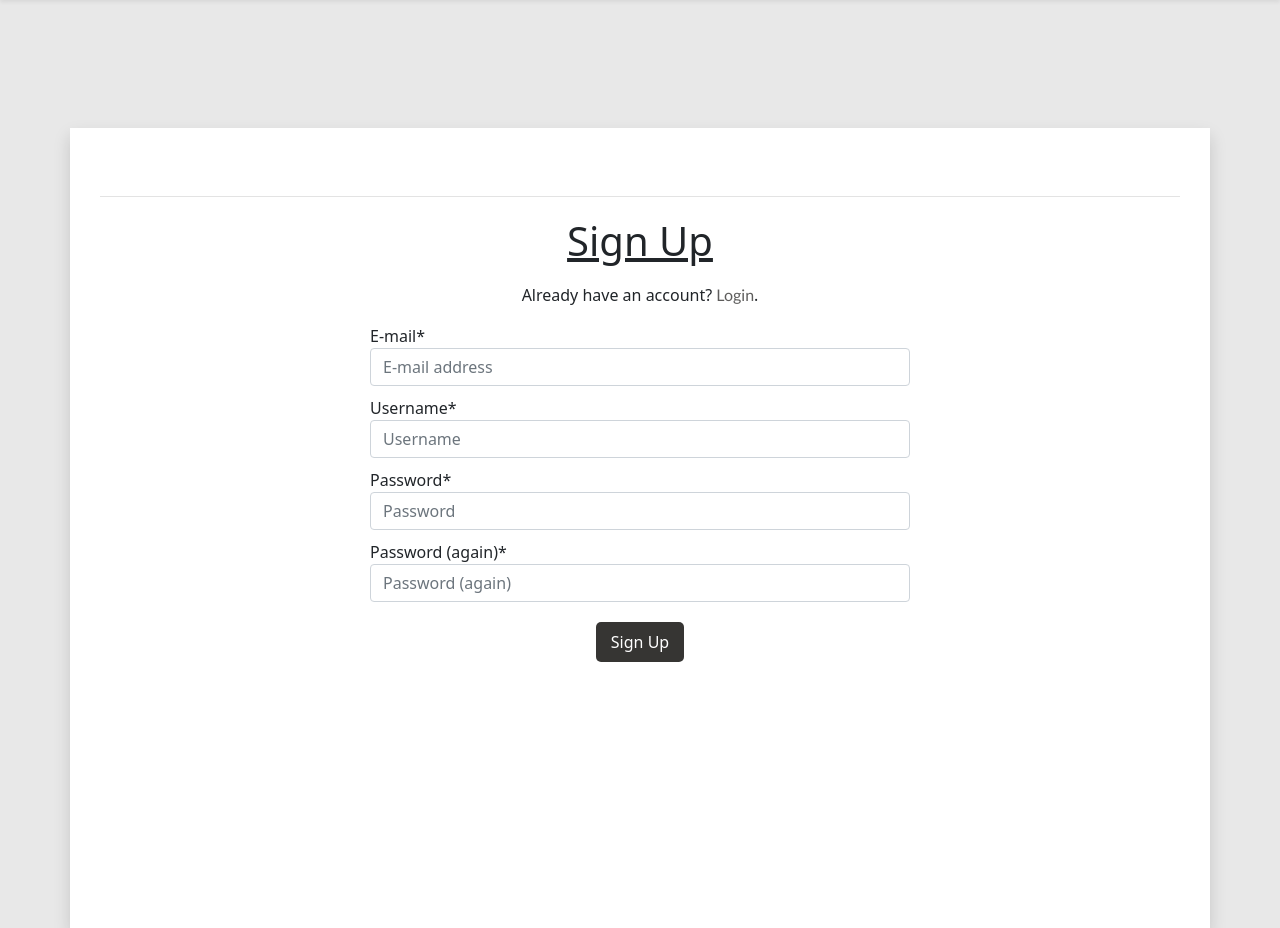
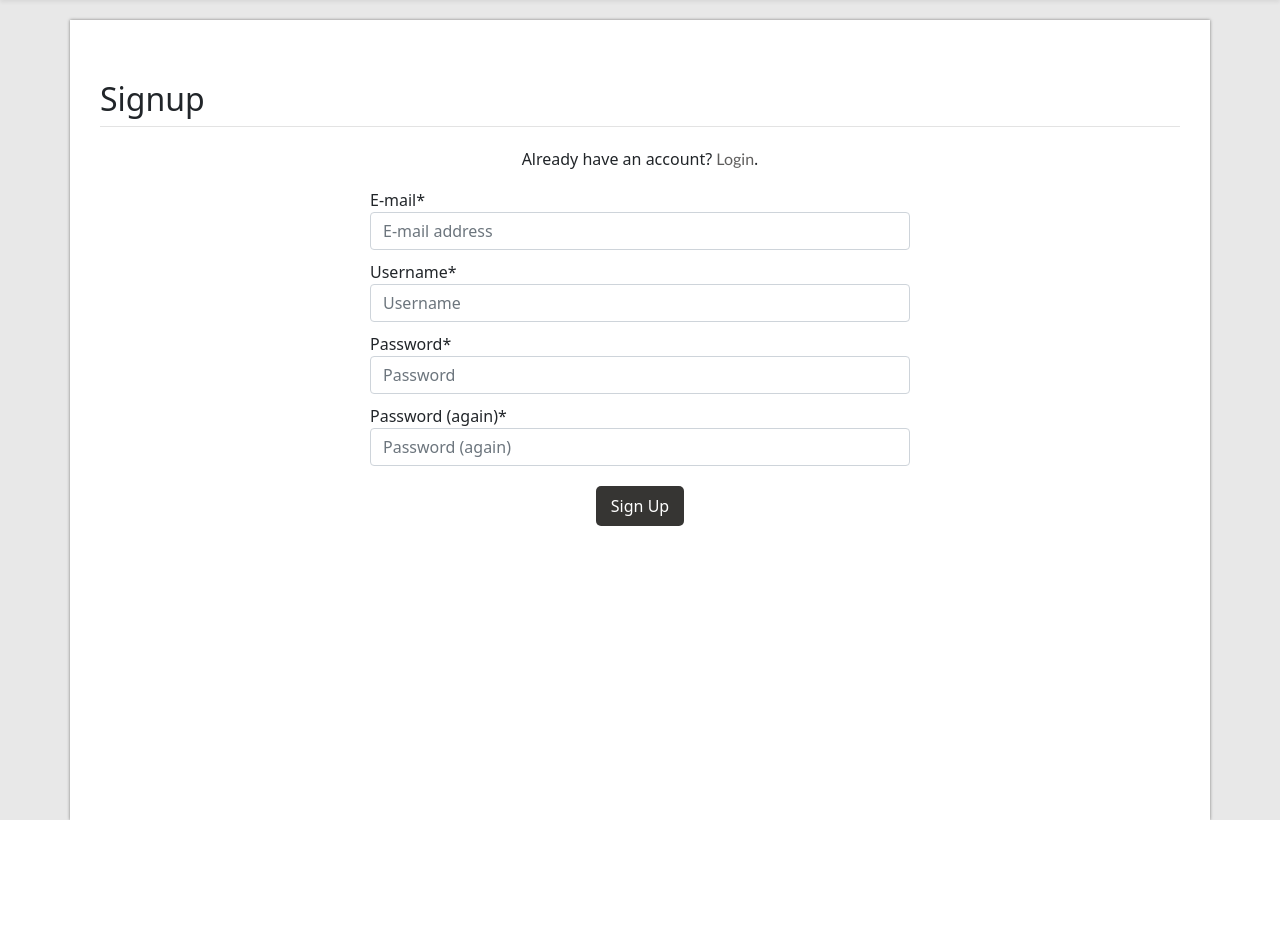
Before and after one commit to bitgato/c2cloan, a Django app: page /accounts/signup/ in a window 1280 px wide. Shown: the part 61-989 px from the top of the page. After the commit the page ends 881 px from the top, so only its background shows below. Run offline with Django 4.2, Linux system fonts and the light colour scheme; some libraries are stand-ins or nearby versions.

Commit message:
Add default photo and fix container layout

```diff
--- a/static_files/style.css
+++ b/static_files/style.css
@@ -56,7 +56,6 @@ input[type=checkbox]:checked {
 	box-shadow: none;
 }
 .container {
-	margin-top: 10%;
 	padding-top: 60px;
 	padding-bottom: 60px;
 	padding-right: 30px;
@@ -67,6 +66,8 @@ input[type=checkbox]:checked {
 	min-height: 100%;
 	background-color: white;
 	box-shadow: 0 0 3px 0 var(--shadow);
+	margin-top: 20px;
+	margin-bottom: 20px;
 }
 .container > h1 {
 	text-decoration: underline;
--- a/templates/account/base.html
+++ b/templates/account/base.html
@@ -1,5 +1,4 @@
 {% extends 'base.html' %}
-{% block extra_container_class %} shadow {% endblock %}
 
 {% block body %}
 
--- a/templates/account/login.html
+++ b/templates/account/login.html
@@ -5,10 +5,9 @@
 {% load account socialaccount %}
 
 {% block head_title %}{% trans "Sign In" %}{% endblock %}
+{% block page_heading %}Login{% endblock %}
 
 {% block content %}
-
-  <h1>{% trans "Login" %}</h1>
 
   {% get_providers as socialaccount_providers %}
 
--- a/templates/account/signup.html
+++ b/templates/account/signup.html
@@ -4,10 +4,9 @@
 {% load i18n %}
 
 {% block head_title %}{% trans "Signup" %}{% endblock %}
+{% block page_heading %}Signup{% endblock %}
 
 {% block content %}
-
-<h1>{% trans "Sign Up" %}</h1>
 
 <p>{% blocktrans %}Already have an account? <a href="{{ login_url }}">Login</a>.{% endblocktrans %}</p>
 
--- a/templates/base.html
+++ b/templates/base.html
@@ -115,7 +115,7 @@
     </div>
     {% endif %}
     <div class="page-heading">
-      <h4>{% block page_heading %}{% endblock %}</h4>
+      <h2>{% block page_heading %}{% endblock %}</h2>
     </div>
     {% block content  %}
     {% endblock content %}
--- a/templates/home.html
+++ b/templates/home.html
@@ -1,7 +1,6 @@
 {% extends "base.html" %}
 
 {% block page_heading %}Home{% endblock %}
-{% block extra_container_class %} card-container {% endblock %}
 {% block content %}
 {% for loan in loans %}
 <div class="card w-100 shadow-sm">
```
Also changed, not shown: media/default.jpg (added), 1 other file.
